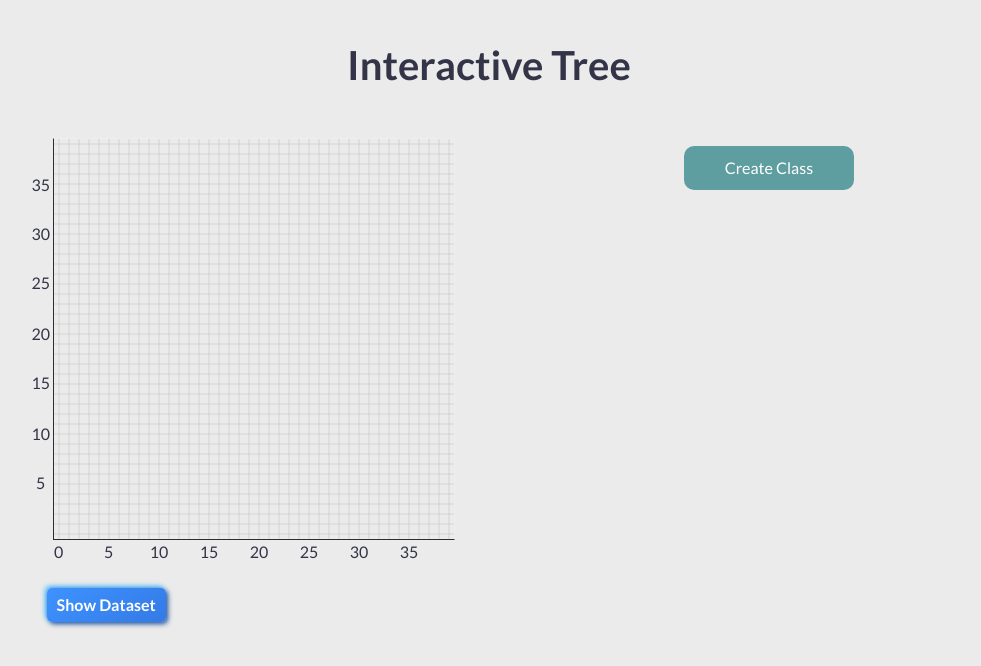
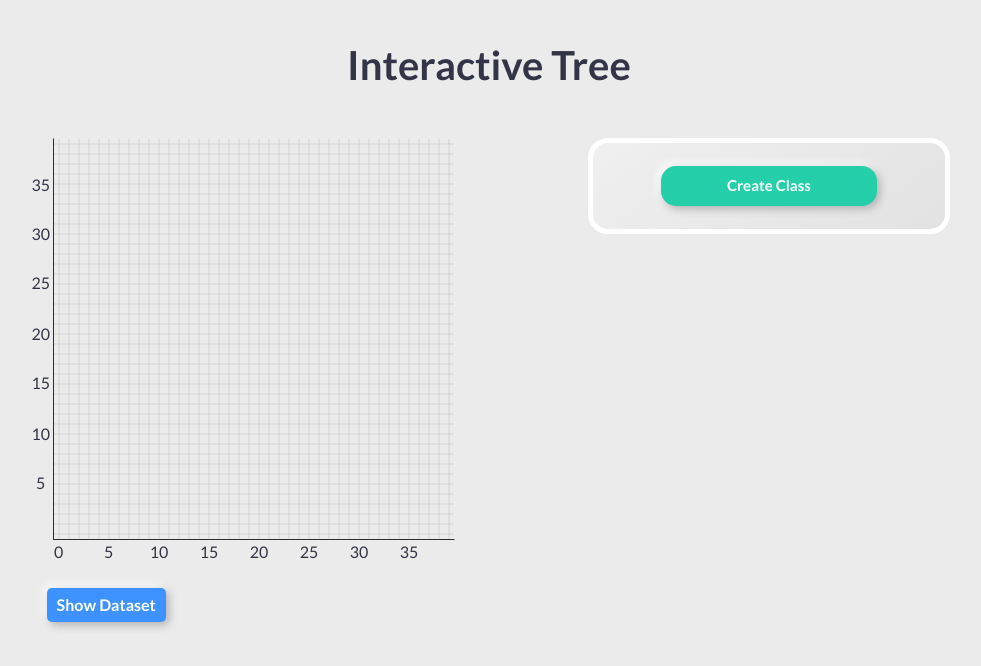
Before and after one commit to shubhomoy/interactive-tree, a React (Create React App) app: page / in a window 1280 px wide. Shown: the top 666 px of the page, without its empty margins (151-1132 px from the left). Built offline with nearby package versions, Linux system fonts and the light colour scheme.

Commit message:
added sub trees

```diff
--- a/src/App.css
+++ b/src/App.css
@@ -52,28 +52,24 @@ body {
   padding-top: 25px;
 }
 
-.create-class-btn {
-  background-color: cadetblue;
-  margin: auto;
-  width: 150px;
-  padding: 10px;
-  border-radius: 10px;
-  cursor: pointer;
-  color: #ffffff;
+.red {
+  background-color: red;
 }
 
-.plot-btn {
-  background-color: cadetblue;
-  margin: auto;
-  text-align: center;
-  padding: 3px;
-  border-radius: 10px;
-  cursor: pointer;
-  color: #ffffff;
+.blue {
+  background-color: blue;
 }
 
-.red {
-  background-color: red;
+.green {
+  background-color: green;
+}
+
+.violet {
+  background-color: #9c27b0;
+}
+
+.yellow {
+  background-color: #ffc107;
 }
 
 .right-border {
@@ -94,10 +90,6 @@ body {
 .left-border {
   box-sizing: border-box;
   border-left: 1px solid black;
-}
-
-input[type=text] {
-  width: 100%;
 }
 
 .spacer {
@@ -125,27 +117,12 @@ input[type=text] {
   width: 90%;
 }
 
-.collapsible-button {
-  cursor: pointer;
+.neu-2 {
+  border-radius: 20px;
+  background: linear-gradient(145deg, #f0f0f0, #e2e2e2);
+  padding: 15px;
   font-weight: bold;
-  border-radius: 5px;
-  padding-left: 10px;
-  padding-right: 10px;
-  padding-top: 5px;
-  padding-bottom: 5px;
-  color: #ffffff;
-  background: linear-gradient(145deg, #3e92ff, #347ae5);
-  box-shadow: 2px 2px 5px #24549d, -2px -2px 5px #50bcff;
-}
-
-.collapsible-button:hover {
-  background: linear-gradient(145deg, #347ae5, #3e92ff);
-  box-shadow: 2px 2px 5px #24549d, -2px -2px 5px #50bcff;
-}
-
-.collapsible-button:active {
-  background: #3a88fe;
-  box-shadow: inset 2px 2px 6px #24549d, inset -2px -2px 6px #50bcff;
+  border: 5px solid white;
 }
 
 .collapsible-button-positive {
@@ -210,4 +187,112 @@ input[type=text] {
   float: left;
 }
 
+.class-entry-container {
+  min-width: 250px;
+}
+.class-entry-container .class-container {
+  border-bottom: 1px solid #bebebe;
+}
+.class-entry-container .selected_color {
+  float: left;
+  height: 30px;
+  width: 30px;
+  border-radius: 50%;
+  border: 1px solid #bebebe;
+  box-shadow: 2px 2px 5px #bebebe, -2px -2px 5px #ffffff;
+}
+.class-entry-container .class-text {
+  float: left;
+  width: 50%;
+  margin-left: 20px;
+  border-radius: 20px;
+  padding: 5px 15px 5px 15px;
+  border: none;
+  font-size: 12px;
+  color: #555;
+  box-shadow: inset 2px 2px 5px #bebebe, inset -2px -2px 5px #ffffff;
+}
+.class-entry-container .remove-class-btn {
+  margin-top: 5px;
+  background-color: red;
+  float: left;
+  border-radius: 50%;
+  color: #fff;
+  width: 20px;
+  height: 20px;
+  font-size: 10px;
+  text-align: center;
+  line-height: 20px;
+  margin-left: 10px;
+  cursor: pointer;
+}
+.class-entry-container .create-class-btn {
+  outline: none;
+  border: none;
+  cursor: pointer;
+  height: 40px;
+  width: 70%;
+  border-radius: 15px;
+  font-size: 15px;
+  font-weight: 700;
+  color: #fff;
+  text-align: center;
+  background: #24cfaa;
+  box-shadow: 3px 3px 8px #b1b1b1, -3px -3px 8px #ffffff;
+  transition: 0.5s;
+}
+.class-entry-container .create-class-btn:hover {
+  background: #2fdbb6;
+}
+.class-entry-container .create-class-btn:active {
+  background: #1da88a;
+}
+.class-entry-container .add-to-graph {
+  outline: none;
+  border: none;
+  height: 30px;
+  width: 50%;
+  border-radius: 15px;
+  cursor: pointer;
+  font-weight: 700;
+  text-align: center;
+  background: #e0e0e0;
+  box-shadow: 5px 5px 6px #c7c7c7, -5px -5px 6px #f9f9f9;
+}
+.class-entry-container .add-to-graph-selected {
+  outline: none;
+  border: none;
+  height: 30px;
+  width: 50%;
+  border-radius: 15px;
+  cursor: pointer;
+  font-weight: 700;
+  text-align: center;
+  background: #1da88a;
+  box-shadow: inset 5px 5px 6px #1a967b, inset -5px -5px 6px #20ba99;
+}
+
+.collapsible-button {
+  cursor: pointer;
+  font-weight: bold;
+  border-radius: 5px;
+  padding-left: 10px;
+  padding-right: 10px;
+  padding-top: 5px;
+  padding-bottom: 5px;
+  color: #ffffff;
+  background: #3e92ff;
+  box-shadow: 3px 3px 8px #b1b1b1, -3px -3px 8px #ffffff;
+  transition: 0.5s;
+}
+
+.collapsible-button:hover {
+  background: #347ae5;
+}
+
+.collapsible-button:active {
+  background: #3a88fe;
+  box-shadow: inset 2px 2px 6px #24549d, inset -2px -2px 6px #50bcff;
+}
+
 /*# sourceMappingURL=App.css.map */
--- a/src/App.scss
+++ b/src/App.scss
@@ -54,29 +54,24 @@ body {
     }
 }
 
-
-.create-class-btn {
-    background-color: cadetblue;
-    margin: auto;
-    width: 150px;
-    padding: 10px;
-    border-radius: 10px;
-    cursor: pointer;
-    color: #ffffff;
+.red {
+    background-color: red;
 }
 
-.plot-btn {
-    background-color: cadetblue;
-    margin: auto;
-    text-align: center;
-    padding: 3px;
-    border-radius: 10px;
-    cursor: pointer;
-    color: #ffffff;
+.blue {
+    background-color: blue;
 }
 
-.red {
-    background-color: red;
+.green {
+    background-color: green;
+}
+
+.violet {
+    background-color: #9c27b0;
+}
+
+.yellow {
+    background-color: #ffc107;
 }
 
 .right-border {
@@ -94,10 +89,6 @@ body {
 .left-border {
     box-sizing: border-box;
     border-left: 1px solid black;
-}
-
-input[type=text] {
-    width: 100%;
 }
 
 .spacer {
@@ -131,30 +122,14 @@ input[type=text] {
     }
 }
 
-.collapsible-button {
-    cursor: pointer;
+.neu-2 {
+    border-radius: 20px;
+    background: linear-gradient(145deg, #f0f0f0, #e2e2e2);
+    // box-shadow:  5px 5px 13px #d0d0d0,
+    //             -5px -5px 13px #f0f0f0;
+    padding: 15px;
     font-weight: bold;
-    border-radius: 5px;
-    padding-left: 10px;
-    padding-right: 10px;
-    padding-top: 5px;
-    padding-bottom: 5px;
-    color: #ffffff;
-    background: linear-gradient(145deg, #3e92ff, #347ae5);
-    box-shadow:  2px 2px 5px #24549d,
-                -2px -2px 5px #50bcff;
-}
-
-.collapsible-button:hover {
-    background: linear-gradient(145deg, #347ae5, #3e92ff);
-    box-shadow:  2px 2px 5px #24549d,
-                -2px -2px 5px #50bcff;
-}
-
-.collapsible-button:active {
-    background: #3a88fe;
-    box-shadow: inset 2px 2px 6px #24549d,
-                inset -2px -2px 6px #50bcff;
+    border: 5px solid white;
 }
 
 .collapsible-button-positive {
@@ -226,3 +201,127 @@ input[type=text] {
         float: left;
     }
 }
+
+.class-entry-container {
+
+    min-width: 250px;
+
+    .class-container {
+        border-bottom: 1px solid #bebebe;
+    }
+
+    .selected_color {
+        float: left;
+        height: 30px;
+        width: 30px;
+        border-radius: 50%;
+        border: 1px solid #bebebe;
+        box-shadow:  2px 2px 5px #bebebe,
+                    -2px -2px 5px #ffffff;
+    }
+
+    .class-text {
+        float: left;
+        width: 50%;
+        margin-left: 20px;
+        border-radius: 20px;
+        padding:5px 15px 5px 15px;
+        border: none;
+        font-size: 12px;
+        color: #555;
+        box-shadow: inset 2px 2px 5px #bebebe,
+                inset -2px -2px 5px #ffffff;
+    }
+
+    .remove-class-btn {
+        margin-top: 5px;
+        background-color: red;
+        float: left;
+        border-radius: 50%;
+        color: #fff;
+        width: 20px;
+        height: 20px;
+        font-size: 10px;
+        text-align: center;
+        line-height: 20px;
+        margin-left: 10px;
+        cursor: pointer;
+    }
+
+    .create-class-btn {
+        outline: none;
+        border:none;
+        cursor: pointer;
+        height: 40px;
+        width: 70%;
+        border-radius: 15px;
+        font-size: 15px;
+        font-weight: 700;
+        color:#fff;
+        text-align: center;
+        background: #24cfaa;
+        box-shadow: 3px 3px 8px #b1b1b1,
+                    -3px -3px 8px #ffffff;
+        transition: 0.5s;
+    }
+
+    .create-class-btn:hover {
+        background:#2fdbb6;
+    }
+    .create-class-btn:active {
+        background:#1da88a;
+    }
+
+    .add-to-graph {
+        outline: none;
+        border: none;
+        height: 30px;
+        width: 50%;
+        border-radius: 15px;
+        cursor: pointer;
+        font-weight: 700;
+        text-align: center;
+        background: #e0e0e0;
+        box-shadow:  5px 5px 6px #c7c7c7,
+                    -5px -5px 6px #f9f9f9;
+    }
+
+    .add-to-graph-selected {
+        outline: none;
+        border: none;
+        height: 30px;
+        width: 50%;
+        border-radius: 15px;
+        cursor: pointer;
+        font-weight: 700;
+        text-align: center;
+        background: #1da88a;
+        box-shadow: inset 5px 5px 6px #1a967b,
+            inset -5px -5px 6px #20ba99;
+    }
+}
+
+.collapsible-button {
+    cursor: pointer;
+    font-weight: bold;
+    border-radius: 5px;
+    padding-left: 10px;
+    padding-right: 10px;
+    padding-top: 5px;
+    padding-bottom: 5px;
+    color: #ffffff;
+    background:#3e92ff;
+    box-shadow: 3px 3px 8px #b1b1b1,
+                -3px -3px 8px #ffffff;
+    transition: 0.5s;
+}
+
+.collapsible-button:hover {
+    background: #347ae5;
+}
+
+.collapsible-button:active {
+    background: #3a88fe;
+    box-shadow: inset 2px 2px 6px #24549d,
+                inset -2px -2px 6px #50bcff;
+}
--- a/src/components/Plot.js
+++ b/src/components/Plot.js
@@ -10,12 +10,12 @@ class Plot extends React.Component {
             'classes': [],
             'data': [],
             'lines': [],
-            'sub_data': []
+            'sub_data': [],
+            'colors': ['red', 'blue', 'green', '#9c27b0', '#ffc107']
         }
 
         this.updateActiveClass = this.updateActiveClass.bind(this);
         this.updateChange = this.updateChange.bind(this);
-        this.updateClassColor = this.updateClassColor.bind(this);
         this.createClass = this.createClass.bind(this);
         this.getCoord = this.getCoord.bind(this);
     }
@@ -55,9 +55,20 @@ class Plot extends React.Component {
         })
     }
 
-    updateActiveClass = (c) => {
+    updateActiveClass = (c, idx) => {
+        let classes = this.state.classes
+        if(c.name !== "") {
+            classes[idx].msg = "You can now start adding data corresponding to this class in the plot"
+            classes[idx].error = ""
             this.setState({
                 'activeClass': c
+            });
+        }else{
+            classes[idx].error = "Specify name first"
+            classes[idx].msg = ""
+        }
+        this.setState({
+            'classes': classes
         });
     }
 
@@ -87,10 +98,34 @@ class Plot extends React.Component {
     // Adds class input fields
     createClass = () => {
         let classes = this.state.classes
+        let used_colors = []
+        let assigned_color = null;
+
+        classes.forEach((cls) => {
+            used_colors.push(cls.color)
+        })
+
+        this.state.colors.reverse().forEach((color) => {
+            let u = false
+            used_colors.forEach((used) => {
+                if(used === color)
+                    u = true
+            })
+
+            if(!u) {
+                assigned_color = color
+                return
+            }
+        })
+
+
         classes.push({
             name: '',
-            color: ''
+            color: assigned_color,
+            error: '',
+            msg: ''
         })
+
         this.setState({
             classes: classes
         })
@@ -102,10 +137,6 @@ class Plot extends React.Component {
         this.setState({
             classes: classes
         })
-    }
-
-    updateClassColor = (e, value) => {
-        value.color = e
     }
 
     draw_cell = (i, j, cell) => {
@@ -214,6 +245,18 @@ class Plot extends React.Component {
         })
     }
 
+    showCreateClassButton = () => {
+        return(
+            <div className="row">
+                <div className="col-12-sm" style={{textAlign: "center"}}>
+                    <button className="create-class-btn" onClick={this.createClass}>
+                        Create Class
+                    </button>
+                </div>
+            </div>
+        )
+    }
+
     render() {
         return(
             <div>
@@ -250,32 +293,38 @@ class Plot extends React.Component {
                     </div>
 
                     <div className="col-5">
+                        <div className="neu-2 class-entry-container">
                             {this.state.classes.map((cls, key) => {
                                 return(
-                                <div key={key} className="row">
-                                    <div className="col-5-sm">
-                                        Class Name
-                                        <input type="text" value={this.state.classes[key].name} onChange={e => this.updateChange(e.target.value, key, 'name')}/>
+                                    <div key={key} className="class-container">
+                                        <div className="row">
+                                            <div className="col-12">
+                                                <div className="selected_color" style={{backgroundColor: cls.color}}></div>
+                                                <input className="class-text" type="text" placeholder="Class Name" value={this.state.classes[key].name} onChange={e => this.updateChange(e.target.value, key, 'name')}/>
+                                                <div className="remove-class-btn" onClick={() => this.removeClass(cls)}>X</div>
                                             </div>
-                                    <div className="col-3-sm">
-                                        Color
-                                        <input type="text" value={this.state.classes[key].color} onChange={e => this.updateChange(e.target.value, key, 'color')}/>
                                         </div>
-                                    <div className="col-2-sm">
-                                        <div className="plot-btn" onClick={() => this.updateActiveClass(cls)}>Plot</div>
+                                        <div className="row">
+                                            <div className="col-12-sm">
+                                                <center>
+                                                <button className={this.state.activeClass === cls ? "add-to-graph-selected": "add-to-graph"} onClick={() => this.updateActiveClass(cls, key)}>
+                                                    {this.state.activeClass === cls ? "Selected": "Add to plot"}
+                                                </button>
+                                                </center>
                                             </div>
-                                    <div className="col-2-sm">
-                                        <div className="plot-btn red" onClick={() => this.removeClass(cls)}>X</div>
+                                        </div>
+                                        <div className="row">
+                                            <div className="col-12-sm">
+                                                <center>
+                                                {this.state.activeClass === cls ? cls.msg: cls.error}
+                                                </center>
+                                            </div>
                                         </div>
                                     </div>
                                 )
                             })}
-                        <div className="row">
-                            <div className="col-12-sm" style={{textAlign: "center"}}>
-                                <div className="create-class-btn" onClick={this.createClass}>
-                                    Create Class
-                                </div>
-                            </div>
+
+                            {this.state.classes.length < 5 ? this.showCreateClassButton(): null}
                         </div>
                     </div>
                 </div>
```
Also changed, not shown: src/components/Dataset.js (+20 -8 lines), 2 other files (tests, documents, lock files or other folders). Lines whose indentation alone changed are shown as unchanged.
